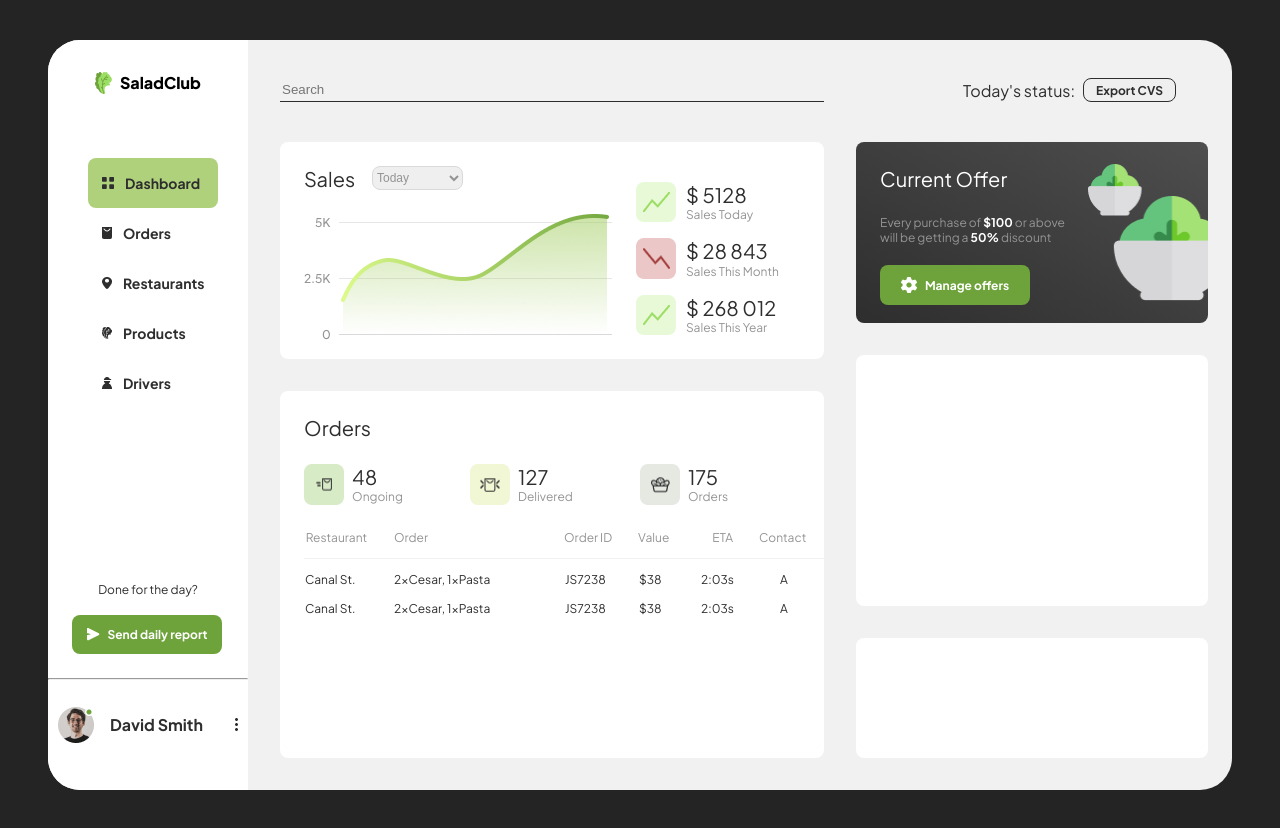
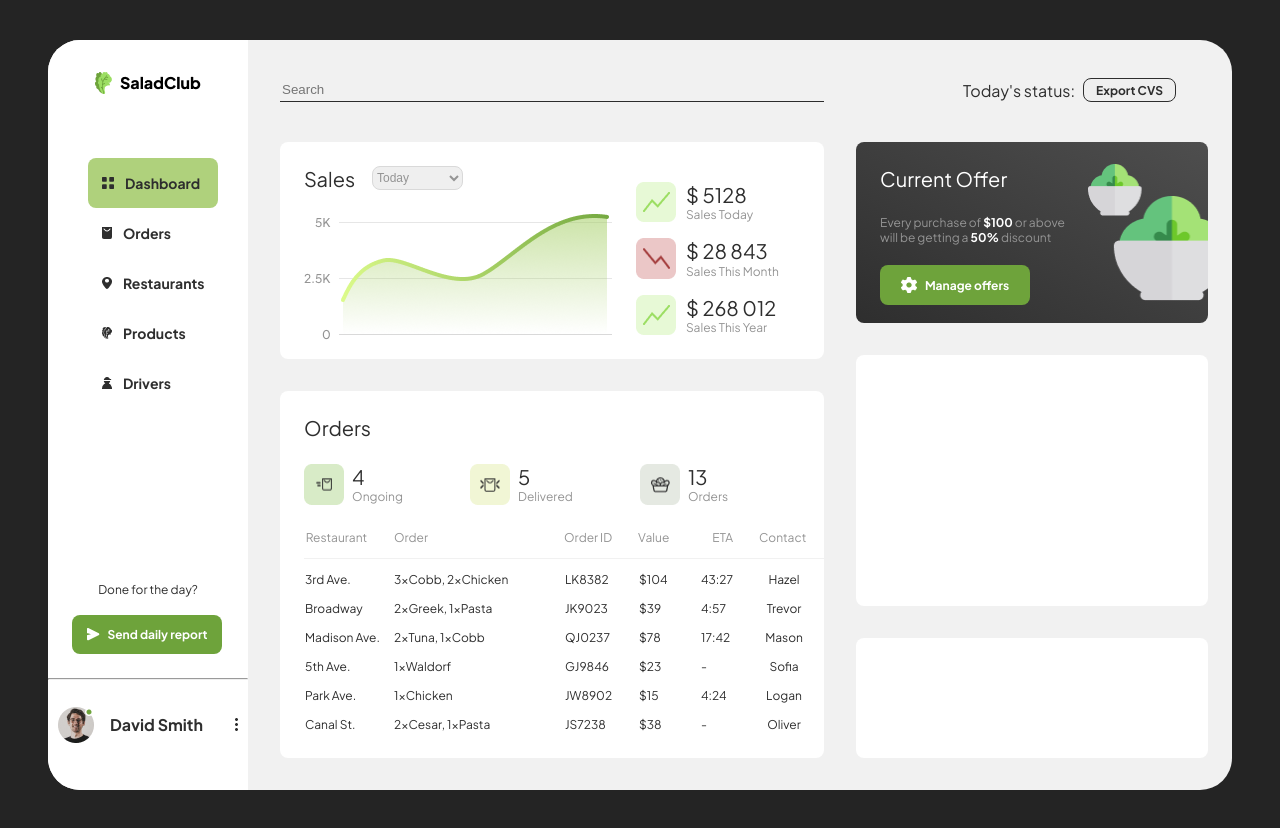
Before and after one commit to Vytamyn/SaladClub, a React (Vite) app: page /dashboard in a window 1280 px wide. Built offline with nearby package versions, Linux system fonts and the light colour scheme.

Commit message:
Orders JSON done

```diff
--- a/src/assets/data.js
+++ b/src/assets/data.js
@@ -17,7 +17,7 @@ const data = [
     ClientName: "Lucas",
     DeliveryAddress: "7890 Broadway Street",
     Value: "$104",
-    ETA: "43:27s",
+    ETA: "43:27",
     Driver: "Hazel",
     Status: "In-delivery",
   },
@@ -28,7 +28,7 @@ const data = [
     ClientName: "Abigail",
     DeliveryAddress: "4567 Oak Avenue",
     Value: "$39",
-    ETA: "4:57s",
+    ETA: "4:57",
     Driver: "Trevor",
     Status: "Pending",
   },
@@ -39,7 +39,7 @@ const data = [
     ClientName: "Elijah",
     DeliveryAddress: "2345 Maple Lane",
     Value: "$78",
-    ETA: "17:42s",
+    ETA: "17:42",
     Driver: "Mason",
     Status: "Ordered",
   },
@@ -61,7 +61,7 @@ const data = [
     ClientName: "Mason",
     DeliveryAddress: "3456 Pine Street",
     Value: "$15",
-    ETA: "4:24s",
+    ETA: "4:24",
     Driver: "Logan",
     Status: "In-delivery",
   },
@@ -83,7 +83,7 @@ const data = [
     ClientName: "Lucas",
     DeliveryAddress: "7890 Broadway Street",
     Value: "$104",
-    ETA: "43:27s",
+    ETA: "43:27",
     Driver: "Hazel",
     Status: "In-delivery",
   },
@@ -94,7 +94,7 @@ const data = [
     ClientName: "Abigail",
     DeliveryAddress: "4567 Oak Avenue",
     Value: "$39",
-    ETA: "4:57s",
+    ETA: "4:57",
     Driver: "Trevor",
     Status: "Pending",
   },
@@ -105,7 +105,7 @@ const data = [
     ClientName: "Elijah",
     DeliveryAddress: "2345 Maple Lane",
     Value: "$78",
-    ETA: "17:42s",
+    ETA: "17:42",
     Driver: "Mason",
     Status: "Ordered",
   },
@@ -127,7 +127,7 @@ const data = [
     ClientName: "Mason",
     DeliveryAddress: "3456 Pine Street",
     Value: "$15",
-    ETA: "4:24s",
+    ETA: "4:24",
     Driver: "Logan",
     Status: "In-delivery",
   },
--- a/src/dashboard/orders.css
+++ b/src/dashboard/orders.css
@@ -75,8 +75,8 @@
   }
 
   .table-restaurant-body {
-    width: 63px;
-    margin-right: 24px;
+    width: 77px;
+    margin-right: 10px;
   }
 
   .table-order-body {
--- a/src/dashboard/orders.jsx
+++ b/src/dashboard/orders.jsx
@@ -6,7 +6,16 @@ import ordersIcon from "../img/ordersIcon.png";
 import data from "../assets/data";
 
 function Orders() {
-  console.log(data);
+  const ongoingCount = data.filter(
+    (order) => order.Status === "In-delivery"
+  ).length;
+  const deliveredCount = data.filter(
+    (order) => order.Status === "Delivered"
+  ).length;
+  const totalOrdersCount = data.length;
+
+  const displayedData = data.slice(-6);
+
   return (
     <div className="dashboard-orders">
       <div className="orders-h2">
@@ -16,21 +25,21 @@ function Orders() {
         <div className="orders-ongoing">
           <img src={ongoingIcon} />
           <div className="dashboard-icon-text">
-            <h2>48</h2>
+            <h2>{ongoingCount}</h2>
             <p className="p-gray">Ongoing</p>
           </div>
         </div>
         <div className="orders-ongoing">
           <img src={deliveredIcon} />
           <div className="dashboard-icon-text">
-            <h2>127</h2>
+            <h2>{deliveredCount}</h2>
             <p className="p-gray">Delivered</p>
           </div>
         </div>
         <div className="orders-ongoing">
           <img src={ordersIcon} />
           <div className="dashboard-icon-text">
-            <h2>175</h2>
+            <h2>{totalOrdersCount}</h2>
             <p className="p-gray">Orders</p>
           </div>
         </div>
@@ -48,22 +57,16 @@ function Orders() {
             </tr>
           </thead>
           <tbody>
-            <tr className="table-row">
-              <td className="table-restaurant-body">Canal St.</td>
-              <td className="table-order-body">2xCesar, 1xPasta</td>
-              <td className="table-order-id-body">JS7238</td>
-              <td className="table-value-body">$38</td>
-              <td className="table-eta-body">2:03s</td>
-              <td className="table-contact-body">A</td>
-            </tr>
-            <tr className="table-row">
-              <td className="table-restaurant-body">Canal St.</td>
-              <td className="table-order-body">2xCesar, 1xPasta</td>
-              <td className="table-order-id-body">JS7238</td>
-              <td className="table-value-body">$38</td>
-              <td className="table-eta-body">2:03s</td>
-              <td className="table-contact-body">A</td>
-            </tr>
+            {displayedData.map((order, index) => (
+              <tr key={index} className="table-row">
+                <td className="table-restaurant-body">{order.Restaurant}</td>
+                <td className="table-order-body">{order.Order.join(", ")}</td>
+                <td className="table-order-id-body">{order.OrderId}</td>
+                <td className="table-value-body">{order.Value}</td>
+                <td className="table-eta-body">{order.ETA}</td>
+                <td className="table-contact-body">{order.Driver}</td>
+              </tr>
+            ))}
           </tbody>
         </table>
       </div>
```
